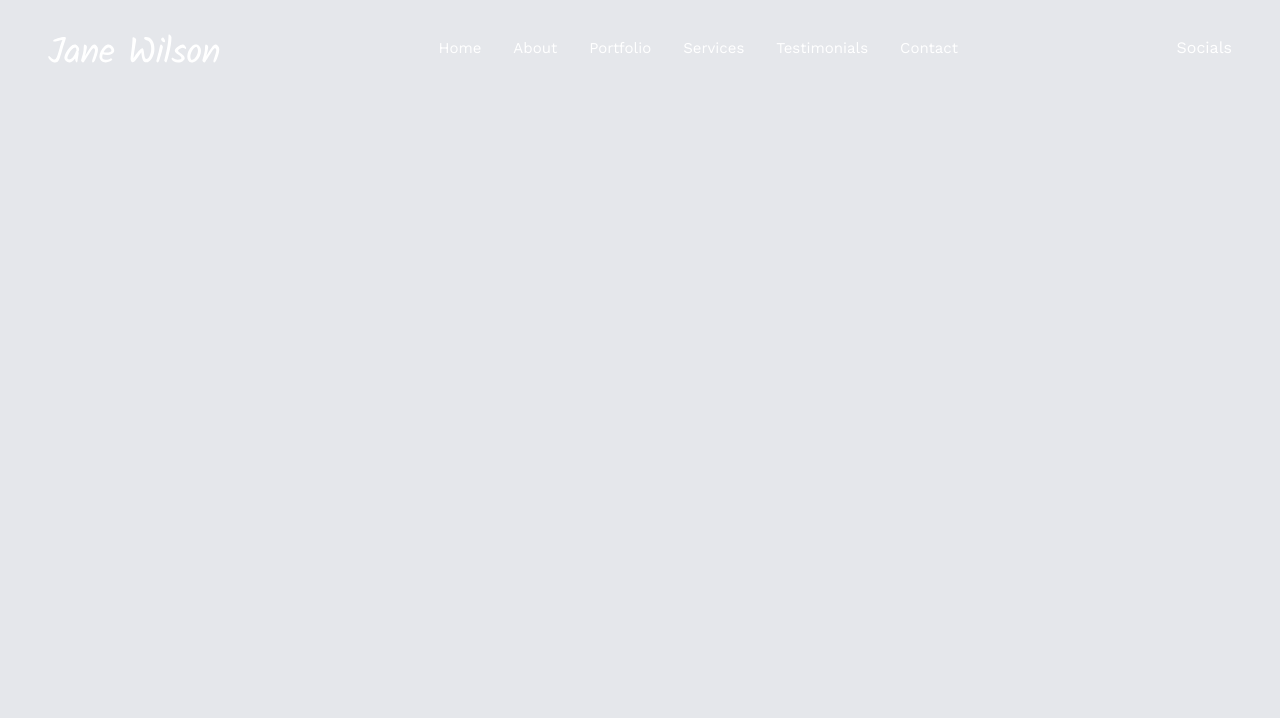
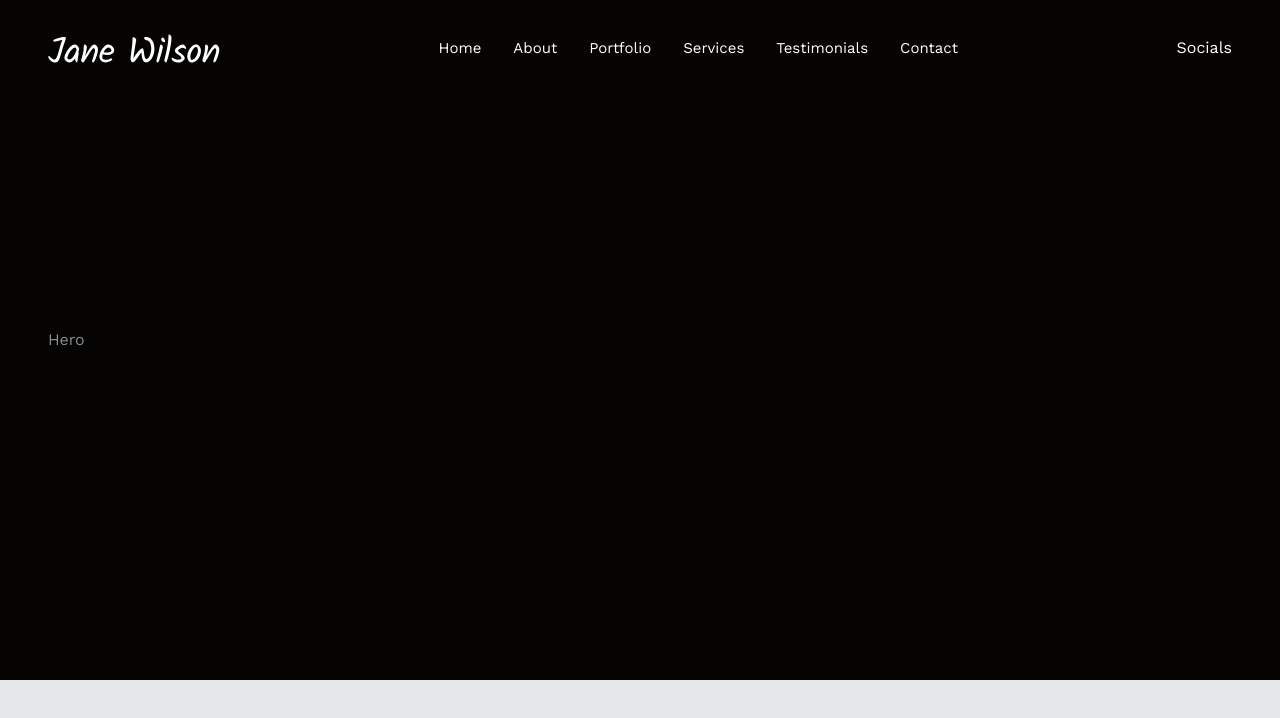
Before and after one commit to Dewz10/Portfolio-WebsiteReactJS, a React (Create React App) app in the folder Portfolio/: page / in a window 1280 px wide. Shown: the top 718 px of the page. Built offline with nearby package versions, Linux system fonts and the light colour scheme; a web font is replaced by a local one.

Commit message:
update navigation

```diff
--- a/Portfolio/src/App.js
+++ b/Portfolio/src/App.js
@@ -2,11 +2,13 @@ import React from 'react';
 
 // import components
 import Header from './components/Header';
+import Hero from './components/Hero';
 
 const App = () => {
   return (
     <div>
       <Header/>
+      <Hero />
       <div style={{height: '2000px'}}></div>
     </div>
   )
--- /dev/null
+++ b/Portfolio/src/components/Hero.js
@@ -0,0 +1,11 @@
+import React from "react";
+
+const Hero = () => {
+  return (
+    <section className="lg:h-[85vh] flex items-center bg-primary lg:bg-cover lg:bg-center lg:bg-no-repeat py-32 lg:py-0 overflow-hidden">
+      <div className="container mx-auto">Hero</div>
+    </section>
+  );
+};
+
+export default Hero;
```
